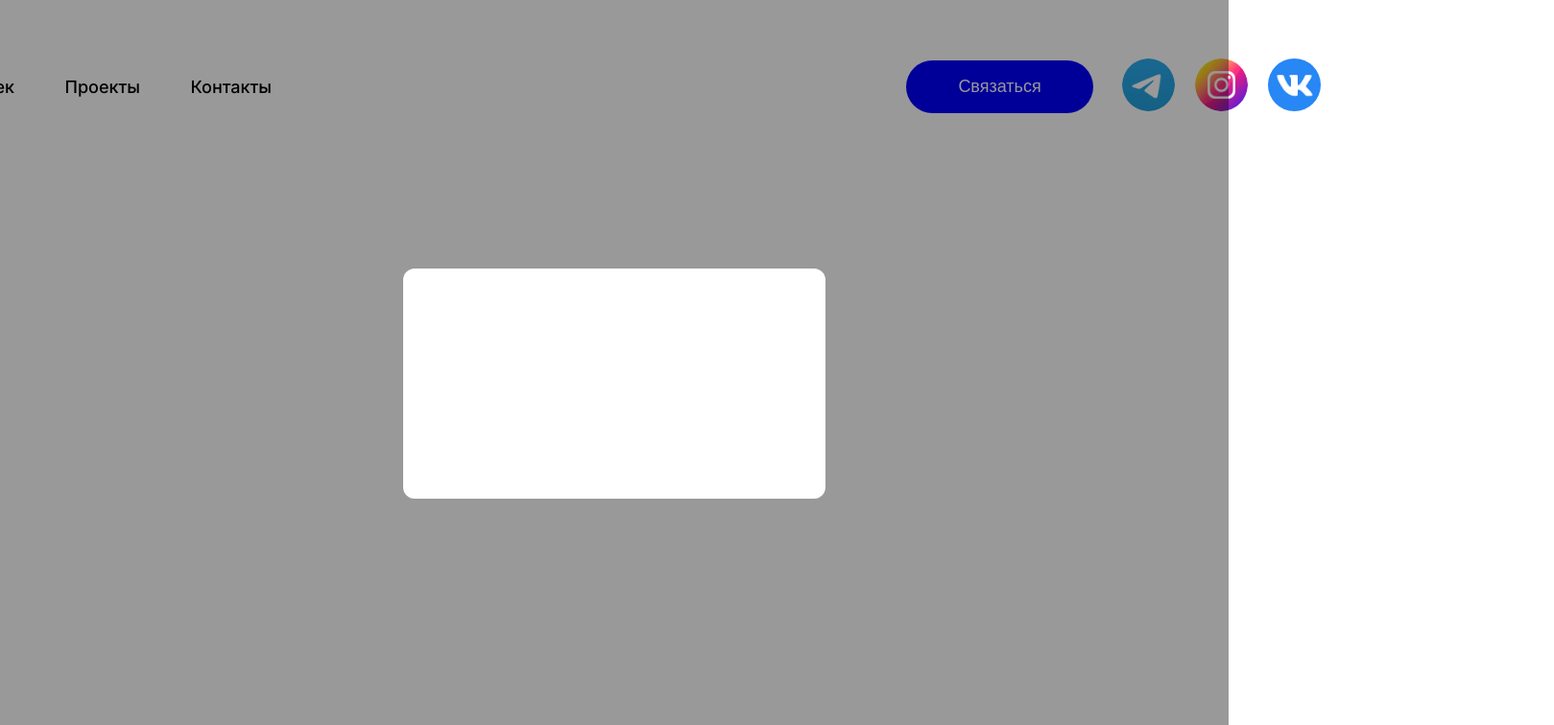
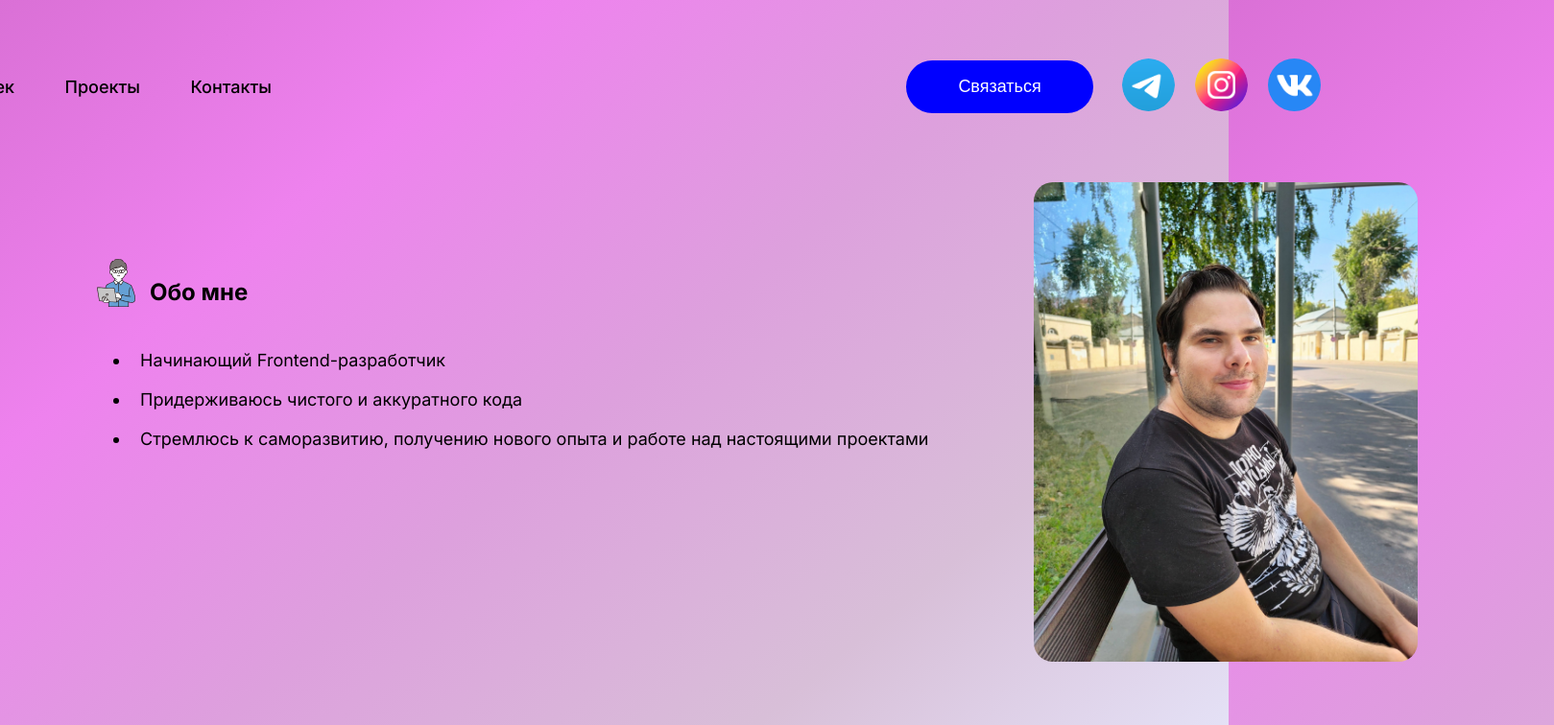
Before and after one commit to kotboris98/React-CV, a React (Vite) app in the folder react-CV/: page / in a window 1280 px wide. Shown: the top 756 px of the page at 96% size, 1619 px wide, since content can reach past the window. Built offline with nearby package versions, Linux system fonts and the light colour scheme.

Commit message:
Initial commit

```diff
--- a/react-CV/src/App.jsx
+++ b/react-CV/src/App.jsx
@@ -3,9 +3,10 @@ import './App.css'
 import './components/Modal/Modal'
 import Modal from './components/Modal/Modal.jsx';
 import './components/Modal/Modal.css';
+import './components/Bio.css';
 
 const App = () => {
-  const [modalActive, setModalActive] = useState(true);
+  const [modalActive, setModalActive] = useState(false);
 
   return (
     <><header>
@@ -16,7 +17,7 @@ const App = () => {
               <a>Контакты</a>
           </div>
 
-          <button className="btn">Связаться</button>
+          <button className="btn" onClick={() => setModalActive(true)}>Связаться</button>
 
           <div className="icons">
               <a href="https://t.me/kotboris98">
@@ -29,7 +30,27 @@ const App = () => {
                   <img src='../src/assets/vk.png' className="icon"></img>
               </a>
           </div>
-      </header><Modal active={modalActive} setActive={setModalActive} /></>
+      </header>
+      <Modal active={modalActive} setActive={setModalActive} />
+      <main>
+        <div className='bio'>
+            <div className='bio__text'>
+                <div className='bio__first__heading'>
+                    <img src='../src/assets/programmer.svg' className='bio__icon__programmer'></img>
+                    <h2 className='bio__heading'>Обо мне</h2>
+                </div>
+                <ul>
+                    <li className='bio__li'>Начинающий Frontend-разработчик</li>
+                    <li className='bio__li'>Придерживаюсь чистого и аккуратного кода</li>
+                    <li className='bio__li'>Стремлюсь к саморазвитию, получению нового опыта и работе над настоящими проектами</li>
+                </ul>
+            </div>
+            <div className='photo'>
+                <img src='../src/assets/photo_of_me.jpg' className='photo__of__me'></img>
+            </div>
+        </div>
+      </main>
+      </>
 )
 }
 
--- /dev/null
+++ b/react-CV/src/components/Bio.css
@@ -0,0 +1,36 @@
+.bio {
+    margin-top: 50px;
+    width: 140%;
+    display: flex;
+    column-gap: 100px;
+}
+
+.bio__heading {
+    text-align: left;
+    margin-top: 100px;
+}
+
+.bio__li {
+    font-size: large;
+    text-align: left;
+    padding: 10px;
+}
+
+.bio__first__heading {
+    display: flex;
+    flex-direction: row;
+}
+
+.bio__icon__programmer {
+    margin-top: 80px;
+    margin-right: 10px;
+    width: 50px;
+    height: 50px;
+}
+
+.photo__of__me {
+    height: 500px;
+    width: 400px;
+    text-align: right;
+    border-radius: 20px;
+}
--- a/react-CV/src/components/Modal/Modal.css
+++ b/react-CV/src/components/Modal/Modal.css
@@ -8,12 +8,21 @@
     display: flex;
     align-items: center;
     justify-content: center;
+    transform: scale(0);
 }
 
-.modal_content {
+.modal.active {
+    transform: scale(1);
+}
+
+.modal__content {
     padding: 20px;
     border-radius: 12px;
     background-color: white;
     height: 200px;
     width: 400px;
 }
+
+.modal__text {
+    margin-top: 70px;
+}
--- a/react-CV/src/components/Modal/Modal.jsx
+++ b/react-CV/src/components/Modal/Modal.jsx
@@ -1,9 +1,13 @@
 import React from "react";
+import './Modal.css';
 
 const Modal = ({active, setActive}) => {
     return (
-        <div className="modal">
-            <div className="modal_content"></div>
+        <div className={active ? "modal active" : "modal"} onClick={() => setActive(false)}>
+            <div className="modal__content" onClick={e => e.stopPropagation()}>
+                <p className="modal__text">Связаться со мной можно по электронной почте:</p>
+                <h2>borisvip169@gmail.com</h2>
+            </div>
         </div>
     )
 }
--- a/react-CV/src/index.css
+++ b/react-CV/src/index.css
@@ -1,7 +1,9 @@
 body {
+    height: 100vh;
     font-family: "Inter", serif;
     margin-left: 5%;
     margin-right: 5%;
+    background: linear-gradient(320deg, #E6E6FA, #D8BFD8, #DDA0DD, #EE82EE, #DA70D6);
 }
 
 header {
```
Also changed, not shown: react-CV/src/assets/photo_of_me.jpg (added), react-CV/src/assets/programmer.svg (added).
